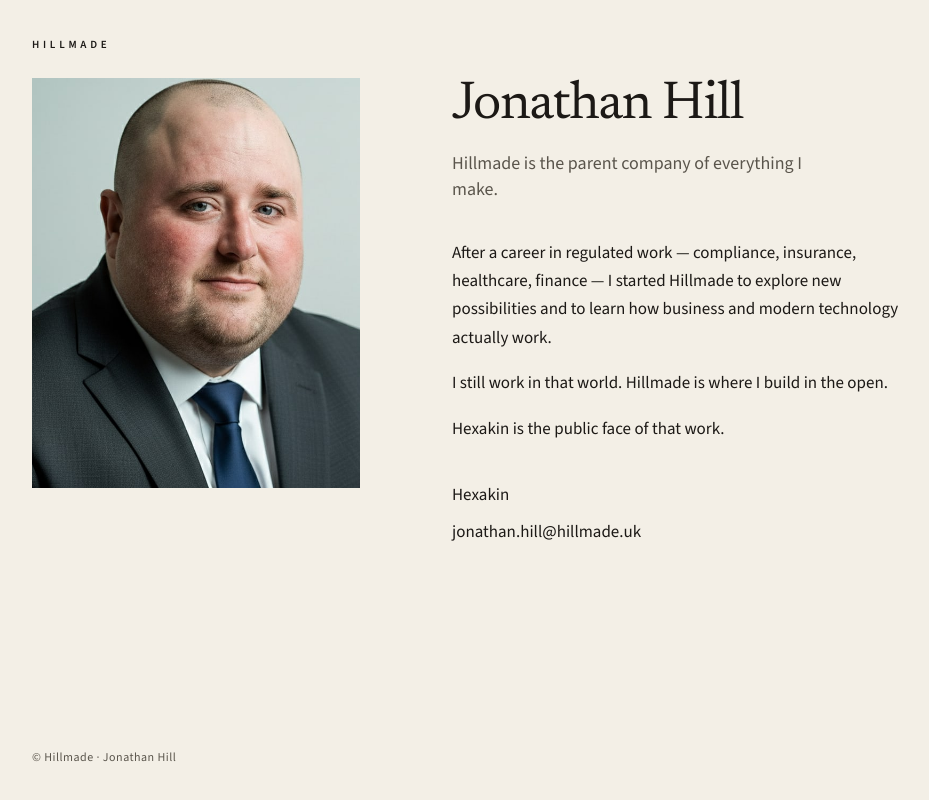
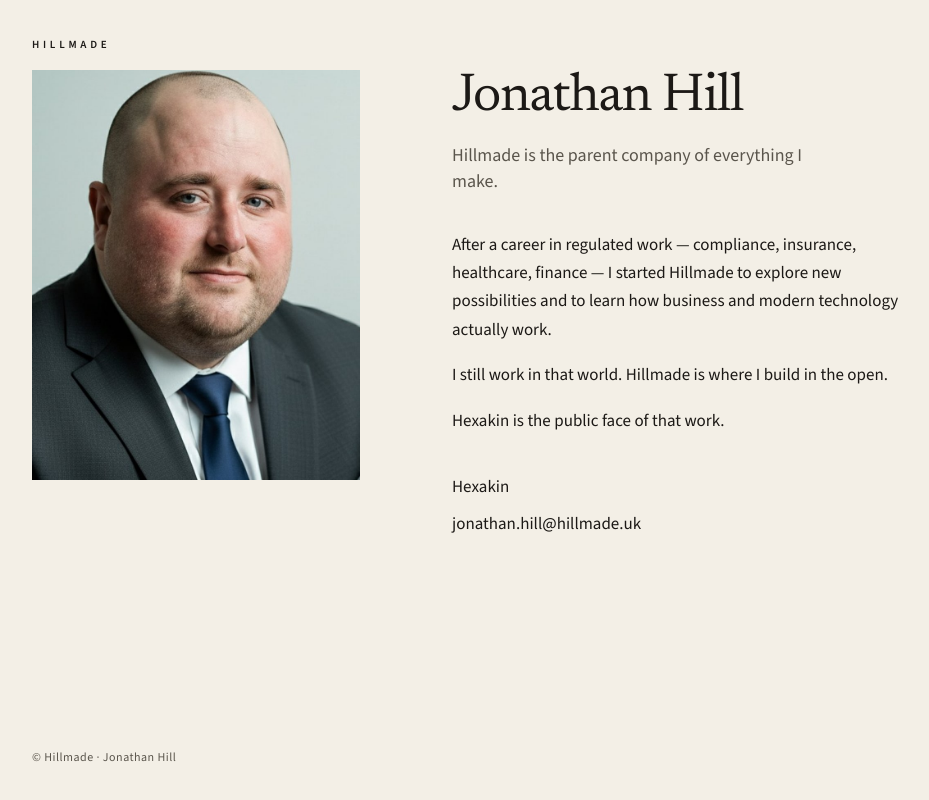
Before and after one commit to Hexakin/hillmade-uk, a Next.js app: page / in a window 1280 px wide. Shown: the whole page, without its empty margins (112-1041 px from the left). Built offline with nearby package versions, Linux system fonts and the light colour scheme.

Commit message:
Reframe the headshot so both ears stay in the box
Keep the same 4:5 portrait and pull the main block up under HILLMADE.

Co-authored-by: Hexakin <Hexakin@users.noreply.github.com>

```diff
--- a/app/globals.css
+++ b/app/globals.css
@@ -71,34 +71,33 @@ a:focus-visible {
   display: grid;
   align-items: start;
   gap: 2.75rem;
-  padding: 1.35rem 0 3rem;
+  padding: 0.85rem 0 3rem;
 }
 
 @media (min-width: 880px) {
   .profile {
     grid-template-columns: minmax(14rem, 20.5rem) minmax(0, 28rem);
     column-gap: 5.75rem;
-    padding: 1.5rem 0 4rem;
+    padding: 1rem 0 4rem;
   }
 }
 
 .portrait {
-  position: relative;
   margin: 0;
+}
+
+.portrait img {
   width: 100%;
   max-width: 16.5rem;
-  aspect-ratio: 4 / 5;
+  height: auto;
+  display: block;
+  object-position: 20% 50%;
 }
 
 @media (min-width: 880px) {
-  .portrait {
+  .portrait img {
     max-width: none;
   }
-}
-
-.portrait img {
-  object-fit: cover;
-  object-position: 35% 50%;
 }
 
 .name {
--- a/app/page.tsx
+++ b/app/page.tsx
@@ -7,9 +7,11 @@ export default function Home() {
         <Image
           src="/jonathan-hill.jpg"
           alt="Jonathan Hill"
-          fill
+          width={800}
+          height={1000}
           priority
           sizes="(min-width: 880px) 20.5rem, 16.5rem"
+          style={{ objectPosition: "20% 50%" }}
         />
       </figure>
       <div>
```
Also changed, not shown: public/jonathan-hill.jpg.
